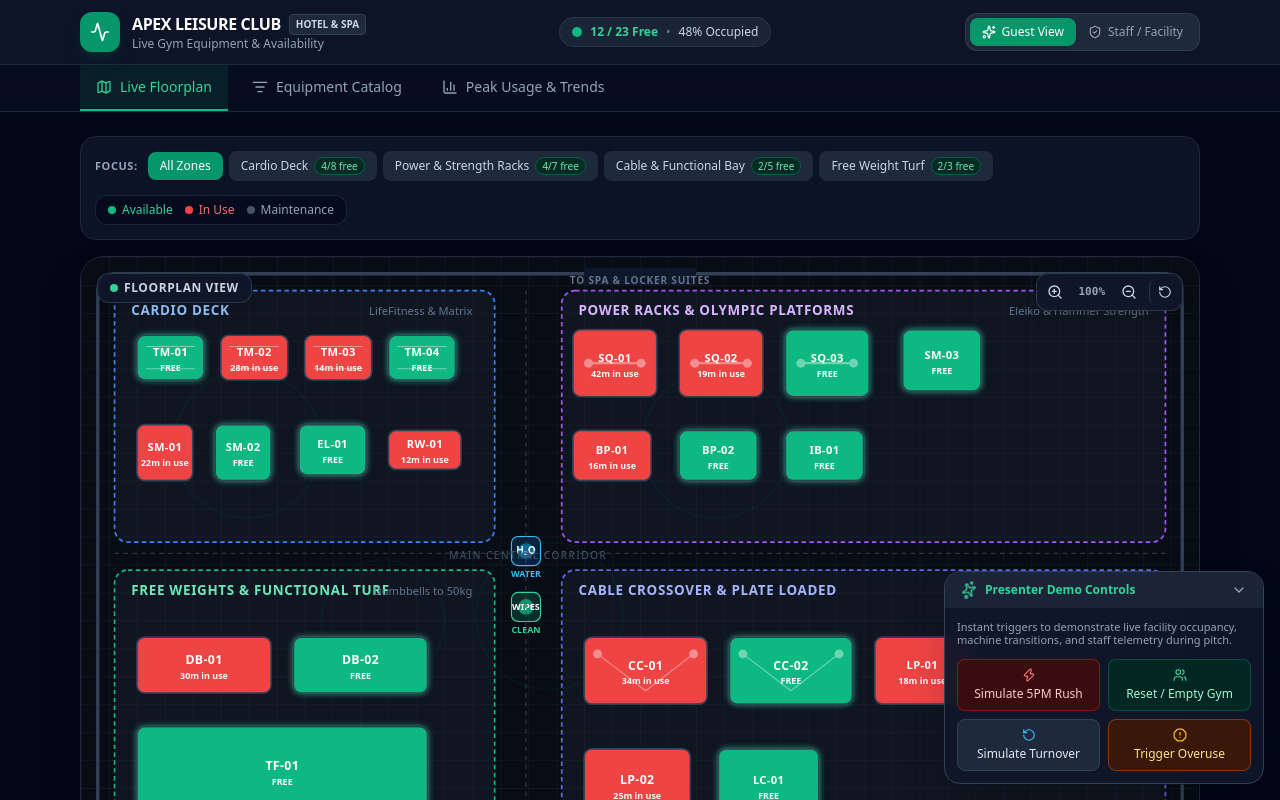
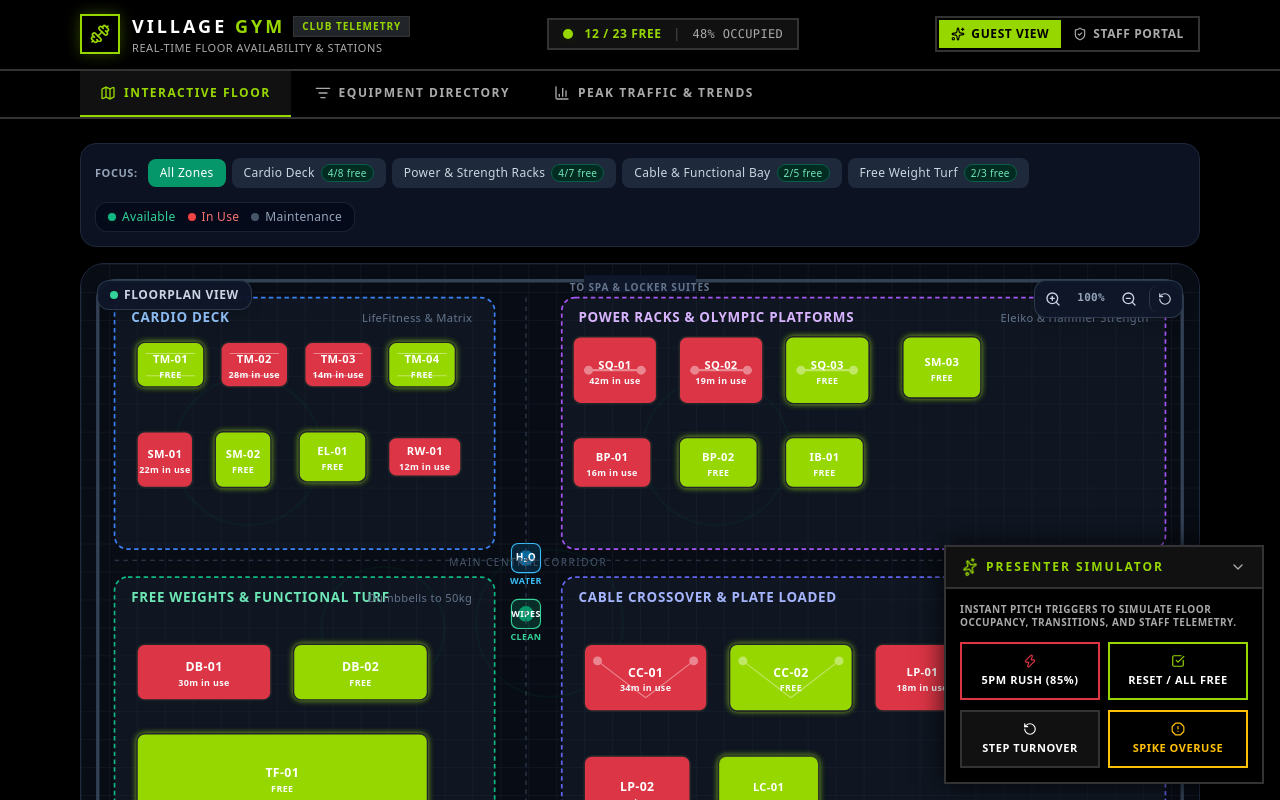
Before and after one commit to owenorice/grow-3-hackday, a React (Vite) app: page / in a window 1280 px wide. Shown: the top 800 px of the page. Built offline with nearby package versions, Linux system fonts and the light colour scheme.

Commit message:
feat(design-system): integrate Village Gym tokens, branding, high-contrast brutalism and Volt Lime palette

```diff
--- a/src/App.tsx
+++ b/src/App.tsx
@@ -11,7 +11,7 @@ const AppContent: React.FC = () => {
   const { activeTab } = useGym();
 
   return (
-    <div className="min-h-screen bg-slate-950 text-slate-100 flex flex-col font-sans selection:bg-emerald-500 selection:text-white">
+    <div className="min-h-screen bg-black text-white flex flex-col font-sans selection:bg-[#97D700] selection:text-black">
       {/* Top Header with Guest / Staff Mode Switch & Live Gauges */}
       <Header />
 
@@ -28,9 +28,11 @@ const AppContent: React.FC = () => {
       {/* Floating Demo Simulator Controls */}
       <SimulatorDrawer />
 
-      {/* Bottom Footer */}
-      <footer className="border-t border-slate-900 bg-slate-950/80 py-4 text-center text-xs text-slate-600">
-        <p>Apex Hotel & Leisure Club • Gym Floorplan & Overuse Telemetry System • 90-Min Hackday Edition</p>
+      {/* Bottom Brutalist Footer */}
+      <footer className="border-t-2 border-[#212529] bg-black py-5 text-center text-xs text-[#777777] uppercase tracking-[2px]">
+        <p>
+          <span className="text-white font-black">VILLAGE GYM</span> • HEALTH & WELLNESS CLUB • REAL-TIME FLOOR & MAINTENANCE TELEMETRY
+        </p>
       </footer>
     </div>
   );
--- a/src/components/layout/Header.tsx
+++ b/src/components/layout/Header.tsx
@@ -1,6 +1,6 @@
 import React from 'react';
 import { useGym } from '../../store/GymContext';
-import { Activity, ShieldCheck, AlertTriangle, Wrench, Sparkles } from 'lucide-react';
+import { ShieldCheck, AlertTriangle, Sparkles, Dumbbell } from 'lucide-react';
 
 export const Header: React.FC = () => {
   const { appMode, setAppMode, stats } = useGym();
@@ -8,24 +8,24 @@ export const Header: React.FC = () => {
   const isStaff = appMode === 'staff';
 
   return (
-    <header className="bg-slate-900/90 backdrop-blur-md border-b border-slate-800 sticky top-0 z-40 transition-colors duration-300">
-      <div className="max-w-6xl mx-auto px-4 py-3 flex flex-wrap items-center justify-between gap-3">
+    <header className="bg-black border-b-2 border-[#333333] sticky top-0 z-40 transition-colors duration-200">
+      <div className="max-w-6xl mx-auto px-4 py-3 flex flex-wrap items-center justify-between gap-4">
         {/* Brand & Subtitle */}
         <div className="flex items-center gap-3">
-          <div className={`w-10 h-10 rounded-xl flex items-center justify-center font-bold text-white shadow-lg transition-colors duration-300 ${
-            isStaff ? 'bg-amber-600 shadow-amber-900/30' : 'bg-emerald-600 shadow-emerald-900/30'
-          }`}>
-            {isStaff ? <Wrench className="w-5 h-5" /> : <Activity className="w-5 h-5" />}
+          <div className="w-10 h-10 bg-black border-2 border-[#97D700] flex items-center justify-center font-bold text-[#97D700] shadow-[0_0_15px_rgba(151,215,0,0.3)]">
+            <Dumbbell className="w-5 h-5" />
           </div>
           <div>
             <div className="flex items-center gap-2">
-              <span className="font-bold text-base tracking-tight text-white">APEX LEISURE CLUB</span>
-              <span className="text-[10px] uppercase font-semibold px-1.5 py-0.5 rounded bg-slate-800 text-slate-300 border border-slate-700">
-                Hotel & Spa
+              <span className="font-black text-lg tracking-[3px] text-white uppercase">
+                VILLAGE <span className="text-[#97D700]">GYM</span>
+              </span>
+              <span className="text-[10px] uppercase font-bold px-2 py-0.5 bg-[#212529] text-[#97D700] border border-[#333333] tracking-widest">
+                CLUB TELEMETRY
               </span>
             </div>
-            <p className="text-xs text-slate-400">
-              {isStaff ? 'Facility Management & Overuse Telemetry' : 'Live Gym Equipment & Availability'}
+            <p className="text-[11px] text-[#AAAAAA] uppercase tracking-wider font-medium">
+              {isStaff ? 'Facility Operations & Machine Health' : 'Real-Time Floor Availability & Stations'}
             </p>
           </div>
         </div>
@@ -33,31 +33,35 @@ export const Header: React.FC = () => {
         {/* Center Live Availability / Maintenance Counters */}
         <div className="flex items-center gap-2 text-xs">
           {!isStaff ? (
-            <div className="flex items-center gap-2 bg-slate-800/80 border border-slate-700/60 rounded-full px-3 py-1.5">
+            <div className="flex items-center gap-3 bg-[#111111] border-2 border-[#333333] px-3.5 py-1.5">
               <span className="relative flex h-2.5 w-2.5">
-                <span className="animate-ping absolute inline-flex h-full w-full rounded-full bg-emerald-400 opacity-75"></span>
-                <span className="relative inline-flex rounded-full h-2.5 w-2.5 bg-emerald-500"></span>
+                <span className="animate-ping absolute inline-flex h-full w-full rounded-full bg-[#97D700] opacity-75"></span>
+                <span className="relative inline-flex rounded-full h-2.5 w-2.5 bg-[#97D700]"></span>
               </span>
-              <span className="font-semibold text-emerald-400">{stats.availableCount} / {stats.totalMachines} Free</span>
-              <span className="text-slate-500">•</span>
-              <span className="text-slate-300">{stats.occupancyRate}% Occupied</span>
+              <span className="font-bold text-[#97D700] tracking-wider uppercase">
+                {stats.availableCount} / {stats.totalMachines} FREE
+              </span>
+              <span className="text-[#555555]">|</span>
+              <span className="text-[#AAAAAA] font-mono">{stats.occupancyRate}% OCCUPIED</span>
             </div>
           ) : (
-            <div className="flex items-center gap-2 bg-amber-950/40 border border-amber-800/60 rounded-full px-3 py-1.5 text-amber-300">
-              <AlertTriangle className="w-3.5 h-3.5 text-amber-400 animate-pulse" />
-              <span className="font-semibold">{stats.serviceDueCount + stats.criticalOveruseCount} Overdue / Service Alerts</span>
+            <div className="flex items-center gap-2 bg-[#212529] border-2 border-[#DC3545] px-3.5 py-1.5 text-white">
+              <AlertTriangle className="w-3.5 h-3.5 text-[#DC3545] animate-pulse" />
+              <span className="font-bold tracking-wider text-xs uppercase text-[#DC3545]">
+                {stats.serviceDueCount + stats.criticalOveruseCount} ALERTS NEEDING SERVICE
+              </span>
             </div>
           )}
         </div>
 
         {/* Right: Guest / Staff Mode Toggle Switch */}
-        <div className="flex items-center bg-slate-800 p-1 rounded-xl border border-slate-700/80">
+        <div className="flex items-center bg-black border-2 border-[#333333] p-0.5">
           <button
             onClick={() => setAppMode('guest')}
-            className={`px-3 py-1.5 text-xs font-medium rounded-lg transition-all duration-200 flex items-center gap-1.5 ${
+            className={`px-3 py-1.5 text-xs font-bold uppercase tracking-wider transition-all duration-200 flex items-center gap-1.5 ${
               !isStaff
-                ? 'bg-emerald-600 text-white shadow'
-                : 'text-slate-400 hover:text-white'
+                ? 'bg-[#97D700] text-black shadow-sm'
+                : 'text-[#AAAAAA] hover:text-white'
             }`}
           >
             <Sparkles className="w-3.5 h-3.5" />
@@ -65,14 +69,14 @@ export const Header: React.FC = () => {
           </button>
           <button
             onClick={() => setAppMode('staff')}
-            className={`px-3 py-1.5 text-xs font-medium rounded-lg transition-all duration-200 flex items-center gap-1.5 ${
+            className={`px-3 py-1.5 text-xs font-bold uppercase tracking-wider transition-all duration-200 flex items-center gap-1.5 ${
               isStaff
-                ? 'bg-amber-600 text-white shadow'
-                : 'text-slate-400 hover:text-white'
+                ? 'bg-[#DC3545] text-white shadow-sm'
+                : 'text-[#AAAAAA] hover:text-white'
             }`}
           >
             <ShieldCheck className="w-3.5 h-3.5" />
-            Staff / Facility
+            Staff Portal
           </button>
         </div>
       </div>
--- a/src/components/layout/Tabs.tsx
+++ b/src/components/layout/Tabs.tsx
@@ -8,26 +8,26 @@ export const Tabs: React.FC = () => {
   const isStaff = appMode === 'staff';
 
   const tabItems: { id: ActiveTab; label: string; icon: React.ReactNode }[] = [
-    { id: 'floorplan', label: 'Live Floorplan', icon: <Map className="w-4 h-4" /> },
-    { id: 'list', label: 'Equipment Catalog', icon: <ListFilter className="w-4 h-4" /> },
-    { id: 'analytics', label: isStaff ? 'Overuse & Health' : 'Peak Usage & Trends', icon: <BarChart3 className="w-4 h-4" /> },
+    { id: 'floorplan', label: 'Interactive Floor', icon: <Map className="w-4 h-4" /> },
+    { id: 'list', label: 'Equipment Directory', icon: <ListFilter className="w-4 h-4" /> },
+    { id: 'analytics', label: isStaff ? 'Staff Overuse Telemetry' : 'Peak Traffic & Trends', icon: <BarChart3 className="w-4 h-4" /> },
   ];
 
   return (
-    <div className="flex border-b border-slate-800 bg-slate-900/40">
-      <div className="max-w-6xl mx-auto px-4 w-full flex gap-2">
+    <div className="flex border-b-2 border-[#333333] bg-black">
+      <div className="max-w-6xl mx-auto px-4 w-full flex gap-1">
         {tabItems.map(tab => {
           const isActive = activeTab === tab.id;
           return (
             <button
               key={tab.id}
               onClick={() => setActiveTab(tab.id)}
-              className={`flex items-center gap-2 py-3 px-4 text-sm font-medium border-b-2 transition-all ${
+              className={`flex items-center gap-2 py-3.5 px-5 text-xs font-bold uppercase tracking-[1.5px] border-b-2 transition-all ${
                 isActive
                   ? isStaff
-                    ? 'border-amber-500 text-amber-400 bg-amber-500/10'
-                    : 'border-emerald-500 text-emerald-400 bg-emerald-500/10'
-                  : 'border-transparent text-slate-400 hover:text-slate-200 hover:bg-slate-800/40'
+                    ? 'border-[#DC3545] text-white bg-[#212529]'
+                    : 'border-[#97D700] text-[#97D700] bg-[#111111]'
+                  : 'border-transparent text-[#AAAAAA] hover:text-white hover:bg-[#111111]'
               }`}
             >
               {tab.icon}
--- a/src/components/simulator/SimulatorDrawer.tsx
+++ b/src/components/simulator/SimulatorDrawer.tsx
@@ -1,6 +1,6 @@
 import React, { useState } from 'react';
 import { useGym } from '../../store/GymContext';
-import { Zap, Users, RotateCcw, AlertOctagon, ChevronDown, ChevronUp, Sparkles } from 'lucide-react';
+import { Zap, RotateCcw, AlertOctagon, ChevronDown, ChevronUp, Sparkles, CheckSquare } from 'lucide-react';
 
 export const SimulatorDrawer: React.FC = () => {
   const [isOpen, setIsOpen] = useState<boolean>(true);
@@ -19,60 +19,60 @@ export const SimulatorDrawer: React.FC = () => {
 
   return (
     <div className="fixed bottom-4 right-4 z-50">
-      <div className="bg-slate-900/95 backdrop-blur-md border border-slate-700 rounded-2xl shadow-2xl overflow-hidden transition-all duration-300 w-80">
+      <div className="bg-black border-2 border-[#333333] shadow-[0_0_25px_rgba(0,0,0,0.8)] overflow-hidden transition-all duration-300 w-80">
         {/* Header Toggle */}
         <button
           onClick={() => setIsOpen(!isOpen)}
-          className="w-full px-4 py-2.5 flex items-center justify-between text-xs font-semibold text-slate-200 bg-slate-800/80 hover:bg-slate-800 transition-colors"
+          className="w-full px-4 py-3 flex items-center justify-between text-xs font-black uppercase tracking-[2px] text-white bg-[#111111] hover:bg-[#212529] border-b-2 border-[#333333] transition-colors"
         >
-          <div className="flex items-center gap-2 text-emerald-400">
-            <Sparkles className="w-4 h-4 text-emerald-400 animate-spin" style={{ animationDuration: '6s' }} />
-            <span>Presenter Demo Controls</span>
+          <div className="flex items-center gap-2 text-[#97D700]">
+            <Sparkles className="w-4 h-4 text-[#97D700] animate-spin" style={{ animationDuration: '6s' }} />
+            <span>PRESENTER SIMULATOR</span>
           </div>
-          {isOpen ? <ChevronDown className="w-4 h-4 text-slate-400" /> : <ChevronUp className="w-4 h-4 text-slate-400" />}
+          {isOpen ? <ChevronDown className="w-4 h-4 text-[#AAAAAA]" /> : <ChevronUp className="w-4 h-4 text-[#AAAAAA]" />}
         </button>
 
         {/* Action Buttons */}
         {isOpen && (
-          <div className="p-3 space-y-2 text-xs">
-            <p className="text-[11px] text-slate-400 leading-tight">
-              Instant triggers to demonstrate live facility occupancy, machine transitions, and staff telemetry during pitch.
+          <div className="p-3.5 space-y-2.5 text-xs bg-black">
+            <p className="text-[10px] text-[#AAAAAA] uppercase tracking-wider font-semibold leading-tight">
+              Instant pitch triggers to simulate floor occupancy, transitions, and staff telemetry.
             </p>
 
             <div className="grid grid-cols-2 gap-2 pt-1">
               <button
                 onClick={simulatePeakRush}
-                className="p-2 rounded-lg bg-red-950/80 hover:bg-red-900 border border-red-800/80 text-red-200 font-medium flex flex-col items-center justify-center gap-1 text-center transition-all"
+                className="p-2.5 bg-black hover:bg-[#DC3545] text-white hover:text-white border-2 border-[#DC3545] font-black uppercase tracking-wider text-[11px] flex flex-col items-center justify-center gap-1 text-center transition-all"
               >
-                <Zap className="w-3.5 h-3.5 text-red-400" />
-                <span>Simulate 5PM Rush</span>
+                <Zap className="w-3.5 h-3.5 text-[#DC3545]" />
+                <span>5PM RUSH (85%)</span>
               </button>
 
               <button
                 onClick={simulateEmptyGym}
-                className="p-2 rounded-lg bg-emerald-950/80 hover:bg-emerald-900 border border-emerald-800/80 text-emerald-200 font-medium flex flex-col items-center justify-center gap-1 text-center transition-all"
+                className="p-2.5 bg-black hover:bg-[#97D700] text-white hover:text-black border-2 border-[#97D700] font-black uppercase tracking-wider text-[11px] flex flex-col items-center justify-center gap-1 text-center transition-all"
               >
-                <Users className="w-3.5 h-3.5 text-emerald-400" />
-                <span>Reset / Empty Gym</span>
+                <CheckSquare className="w-3.5 h-3.5 text-[#97D700]" />
+                <span>RESET / ALL FREE</span>
               </button>
             </div>
 
             <div className="grid grid-cols-2 gap-2">
               <button
                 onClick={simulateTurnover}
-                className="p-2 rounded-lg bg-slate-800 hover:bg-slate-750 border border-slate-700 text-slate-200 font-medium flex flex-col items-center justify-center gap-1 text-center transition-all"
+                className="p-2.5 bg-[#111111] hover:bg-white text-white hover:text-black border-2 border-[#333333] font-bold uppercase tracking-wider text-[11px] flex flex-col items-center justify-center gap-1 text-center transition-all"
               >
-                <RotateCcw className="w-3.5 h-3.5 text-sky-400" />
-                <span>Simulate Turnover</span>
+                <RotateCcw className="w-3.5 h-3.5 text-white" />
+                <span>STEP TURNOVER</span>
               </button>
 
               <button
                 onClick={handleSpikeCable}
-                className="p-2 rounded-lg bg-amber-950/80 hover:bg-amber-900 border border-amber-800/80 text-amber-200 font-medium flex flex-col items-center justify-center gap-1 text-center transition-all"
+                className="p-2.5 bg-black hover:bg-[#FFC107] text-[#FFC107] hover:text-black border-2 border-[#FFC107] font-black uppercase tracking-wider text-[11px] flex flex-col items-center justify-center gap-1 text-center transition-all"
                 title="Spike Cable Tower to demonstrate Staff Overuse Alert"
               >
-                <AlertOctagon className="w-3.5 h-3.5 text-amber-400" />
-                <span>Trigger Overuse</span>
+                <AlertOctagon className="w-3.5 h-3.5 text-[#FFC107]" />
+                <span>SPIKE OVERUSE</span>
               </button>
             </div>
           </div>
--- a/src/index.css
+++ b/src/index.css
@@ -3,10 +3,142 @@
 @tailwind utilities;
 
 :root {
+  /* Village Gym Brand Tokens */
+  --color-brand-primary: #97D700;
+  --color-brand-primary-rgb: 151, 215, 0;
+  --color-brand-logo: #9FC63B;
+
+  /* Surfaces */
+  --color-surface-pitch: #000000;
+  --color-surface-dark: #212529;
+  --color-surface-charcoal: #333333;
+  --color-surface-stone: #F1F1EC;
+  --color-surface-light: #F8F9FA;
+  --color-surface-white: #FFFFFF;
+
+  /* Text Colors */
+  --color-text-on-dark: #FFFFFF;
+  --color-text-on-light: #000000;
+  --color-text-muted: #6C757D;
+  --color-text-disabled: #777777;
+
+  /* Borders & Dividers */
+  --color-border-dark: #333333;
+  --color-border-light: #DEE2E6;
+  --color-border-stone: #F1F1EC;
+  --color-border-accent: #97D700;
+  --color-border-translucent-white: rgba(255, 255, 255, 0.2);
+
+  /* Status */
+  --color-success: #198754;
+  --color-warning: #FFC107;
+  --color-danger: #DC3545;
+  --color-danger-text: #721C24;
+  --color-info: #0D6EFD;
+
+  /* Overlays & Shadows */
+  --overlay-banner: rgba(0, 0, 0, 0.6);
+  --overlay-modal: rgba(0, 0, 0, 0.8);
+  --shadow-vignette: inset 0 0 100px 0 rgba(0, 0, 0, 0.5);
+  --shadow-vignette-hover: inset 0 0 50px 0 rgba(0, 0, 0, 0.5);
+
   color-scheme: dark;
 }
 
 body {
   margin: 0;
-  font-family: -apple-system, BlinkMacSystemFont, 'Segoe UI', Roboto, Oxygen, Ubuntu, Cantarell, 'Open Sans', 'Helvetica Neue', sans-serif;
+  background-color: #000000;
+  color: #FFFFFF;
+  font-family: -apple-system, BlinkMacSystemFont, 'Segoe UI', Roboto, Helvetica, Arial, sans-serif;
+  letter-spacing: 0.02em;
 }
+
+/* Village Gym Button System (.btn) */
+.vg-btn {
+  border-radius: 0;
+  border-width: 2px;
+  border-style: solid;
+  min-height: 44px;
+  padding: 8px 20px;
+  font-weight: 700;
+  font-size: 14px;
+  line-height: 1;
+  text-transform: uppercase;
+  letter-spacing: 1px;
+  cursor: pointer;
+  transition: all 0.2s ease-in-out;
+  display: inline-flex;
+  align-items: center;
+  justify-content: center;
+  gap: 8px;
+}
+
+/* .btn-1 (Dark Neutral) */
+.vg-btn-1 {
+  background-color: #000000;
+  color: #FFFFFF;
+  border-color: #333333;
+}
+.vg-btn-1:hover {
+  background-color: #FFFFFF;
+  color: #000000;
+  border-color: #FFFFFF;
+}
+
+/* .btn-2 (Accent Outline Dark) */
+.vg-btn-2 {
+  background-color: #000000;
+  color: #FFFFFF;
+  border-color: #97D700;
+}
+.vg-btn-2:hover {
+  background-color: #FFFFFF;
+  color: #000000;
+  border-color: #FFFFFF;
+}
+
+/* .btn-3 (Primary Volt Lime CTA) */
+.vg-btn-3 {
+  background-color: #97D700;
+  color: #000000;
+  border-color: #97D700;
+}
+.vg-btn-3:hover {
+  background-color: #FFFFFF;
+  color: #000000;
+  border-color: #FFFFFF;
+}
+
+/* .btn-4 (Inverted Accent) */
+.vg-btn-4 {
+  background-color: #FFFFFF;
+  color: #000000;
+  border-color: #97D700;
+}
+.vg-btn-4:hover {
+  background-color: #000000;
+  color: #FFFFFF;
+  border-color: #000000;
+}
+
+/* .btn-danger */
+.vg-btn-danger {
+  background-color: #DC3545;
+  color: #FFFFFF;
+  border-color: #DC3545;
+}
+.vg-btn-danger:hover {
+  background-color: #FFFFFF;
+  color: #DC3545;
+  border-color: #DC3545;
+}
+
+/* Pod link with Volt Lime underline */
+.vg-link {
+  letter-spacing: 2px;
+  border-bottom: 2px solid #97D700;
+  text-transform: uppercase;
+  display: inline-block;
+  padding-bottom: 2px;
+  font-weight: 700;
+}
--- a/tailwind.config.js
+++ b/tailwind.config.js
@@ -7,15 +7,47 @@ export default {
   theme: {
     extend: {
       colors: {
+        brand: {
+          volt: '#97D700',
+          olive: '#9FC63B',
+          DEFAULT: '#97D700',
+        },
+        surface: {
+          pitch: '#000000',
+          charcoal: '#333333',
+          dark: '#212529',
+          stone: '#F1F1EC',
+          light: '#F8F9FA',
+          white: '#FFFFFF',
+          neutral950: '#111111',
+          neutral850: '#222222',
+        },
+        status: {
+          success: '#198754',
+          danger: '#DC3545',
+          warning: '#FFC107',
+          info: '#0D6EFD',
+        },
         gym: {
           dark: '#0f172a',
           card: '#1e293b',
           border: '#334155',
-          free: '#10b981',     // emerald-500
-          busy: '#ef4444',     // red-500
-          warning: '#f59e0b',  // amber-500
-          maint: '#64748b',    // slate-500
+          free: '#97D700',     // Village Gym Volt Lime
+          busy: '#DC3545',     // Village Gym Danger
+          warning: '#FFC107',  // Village Gym Warning
+          maint: '#555555',
         }
+      },
+      letterSpacing: {
+        'tight-title': '2px',
+        'wide-title': '4px',
+        'mega-title': '6px',
+        'ultra-title': '8px',
+      },
+      boxShadow: {
+        vignette: 'inset 0 0 100px 0 rgba(0, 0, 0, 0.5)',
+        'vignette-sm': 'inset 0 0 50px 0 rgba(0, 0, 0, 0.5)',
+        card: '2px 2px 10px 2px rgba(0, 0, 0, 0.1)',
       }
     },
   },
```
Also changed, not shown: src/components/floorplan/FloorplanView.tsx (+51 -53 lines).
